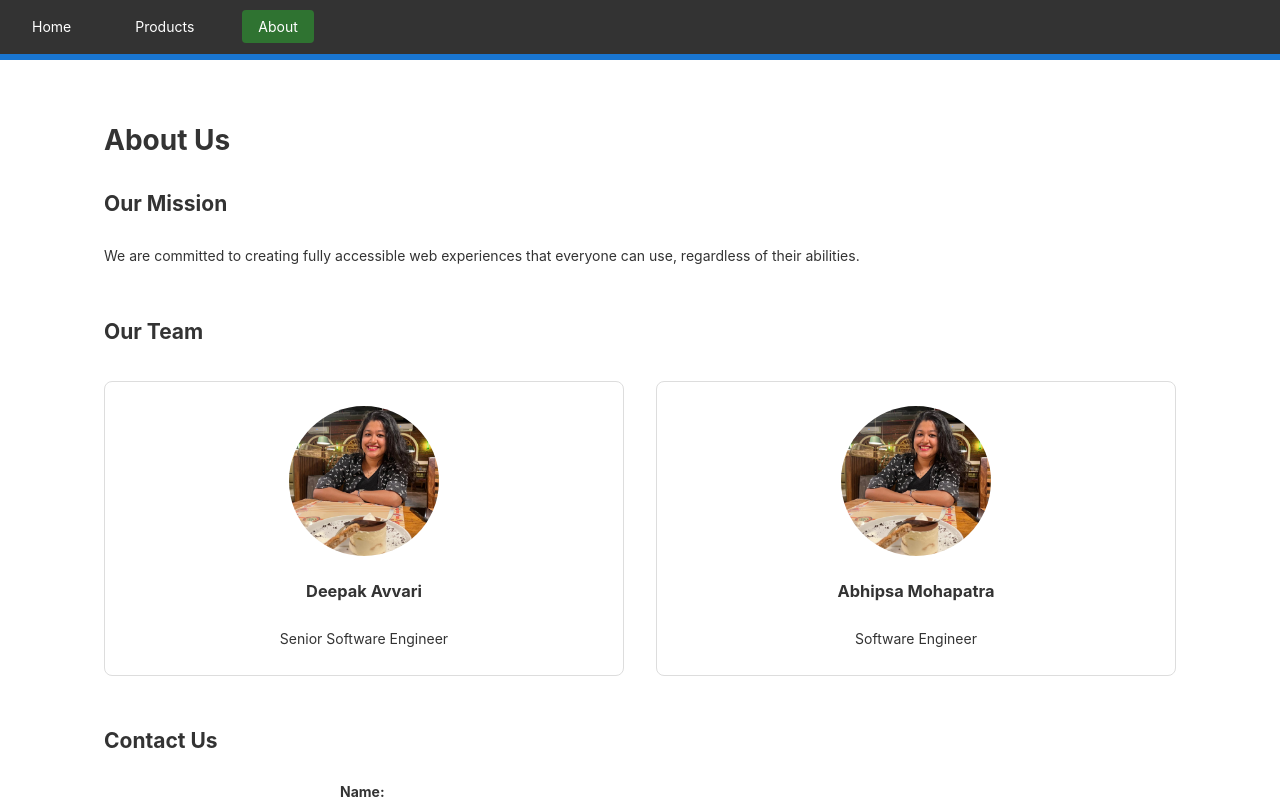
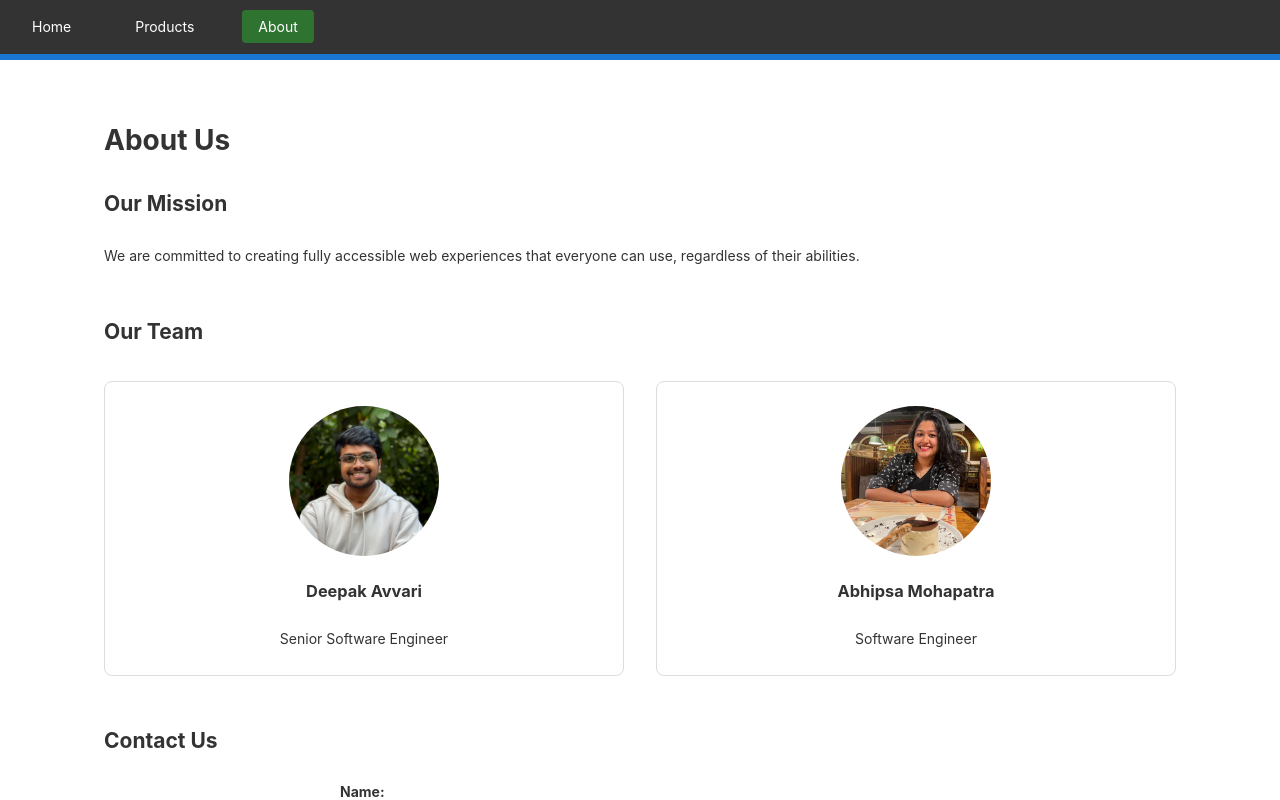
Before and after one commit to davvari-infoblox/Web4All-A11y.Audit.POC, an Angular app: page /about in a window 1280 px wide. Shown: the top 800 px of the page. Built offline with nearby package versions, Linux system fonts and the light colour scheme.

Commit message:
fixed accessibility issues

```diff
--- a/scripts/audit-pr.js
+++ b/scripts/audit-pr.js
@@ -207,14 +207,10 @@ function generateViolationDetails(violation) {
 - **Help:** ${violation.helpUrl}
 <details>
 <summary>Affected Elements (${violation.nodes.length})</summary>
-\`\`\`html
-${violation.nodes.map(node => node.html).join('\n')}
-\`\`\`
 
 ${violation.nodes.map(node => `
 #### Element ${node.target.join(' ')}
 - **HTML:** \`${node.html}\`
-- **Fix Summary:** ${node.failureSummary}
 - **Impact:** ${node.impact || 'Unknown'}
 ${node.any.length ? `- **Must Pass:** ${node.any.map(check => '  - ' + check.message).join('\n')}` : ''}
 ${node.all.length ? `- **Required Fixes:** ${node.all.map(check => '  - ' + check.message).join('\n')}` : ''}
--- a/src/app/components/about/about.component.css
+++ b/src/app/components/about/about.component.css
@@ -18,6 +18,8 @@ section {
   grid-template-columns: repeat(auto-fit, minmax(250px, 1fr));
   gap: 2rem;
   margin-top: 2rem;
+  padding: 0; /* Remove default padding from ul */
+  list-style-type: none; /* Remove bullets from list items */
 }
 
 .team-member {
@@ -26,13 +28,15 @@ section {
   border-radius: 8px;
   text-align: center;
   transition: transform 0.3s, box-shadow 0.3s;
+  list-style-type: none; /* Ensure no bullets */
+  margin: 0; /* Remove default margins from li */
 }
 
 .team-member:hover,
 .team-member:focus {
   transform: translateY(-5px);
   box-shadow: 0 5px 15px rgba(0,0,0,0.1);
-  outline: 2px solid #4CAF50;
+  outline: 2px solid #2d8a30; /* Darkened from #4CAF50 for better contrast */
   outline-offset: 2px;
 }
 
@@ -73,8 +77,8 @@ textarea {
 
 input:focus,
 textarea:focus {
-  border-color: #4CAF50;
-  outline: 2px solid #4CAF50;
+  border-color: #2d8a30; /* Darkened from #4CAF50 for better contrast */
+  outline: 2px solid #2d8a30; /* Darkened from #4CAF50 for better contrast */
   outline-offset: 2px;
 }
 
@@ -112,7 +116,7 @@ textarea:focus-visible {
   margin-top: 1rem;
   padding: 1rem;
   background-color: #e8f5e9;
-  color: #2e7d32;
+  color: #1b5e20; /* Darkened from #2e7d32 for better contrast with the background */
   border-radius: 4px;
   text-align: center;
 }
--- a/src/app/components/about/about.component.html
+++ b/src/app/components/about/about.component.html
@@ -8,23 +8,23 @@
 
   <section class="team-section" aria-labelledby="team-heading">
     <h2 id="team-heading">Our Team</h2>
-    <div class="team-grid" role="list">
-      <div class="team-member" role="listitem" tabindex="0">
-        <img src="assets/abhipsa.jpeg" alt="Deepak Avvari" class="team-image">
+    <ul class="team-grid">
+      <li class="team-member" tabindex="0">
+        <img src="assets/deepak.jpg" alt="Deepak Avvari" class="team-image">
         <h3>Deepak Avvari</h3>
         <p>Senior Software Engineer</p>
-      </div>
-      <div class="team-member" role="listitem" tabindex="0">
+      </li>
+      <li class="team-member" tabindex="0">
         <img src="assets/abhipsa.jpeg" alt="Abhipsa Mohapatra" class="team-image">
         <h3>Abhipsa Mohapatra</h3>
         <p>Software Engineer</p>
-      </div>
-    </div>
+      </li>
+    </ul>
   </section>
 
   <section class="contact-section" aria-labelledby="contact-heading">
     <h2 id="contact-heading">Contact Us</h2>
-    <form class="contact-form" (ngSubmit)="onSubmit()" role="form">
+    <form class="contact-form" (ngSubmit)="onSubmit()">
       <div class="form-group">
         <label for="name">Name:</label>
         <input
--- a/src/app/components/home/home.component.css
+++ b/src/app/components/home/home.component.css
@@ -2,9 +2,9 @@
   --gap: 1.5rem;
   --card-radius: 0.5rem;
   --card-shadow: 0 1px 3px rgba(0,0,0,0.1);
-  --primary: #1a73e8;
-  --primary-hover: #1558b0;
-  --accent: #2ecc71;
+  --primary: #0b5cbe; /* Darkened from #1a73e8 for better contrast */
+  --primary-hover: #094792; /* Darkened from #1558b0 for better contrast */
+  --accent: #219653; /* Darkened from #2ecc71 for better contrast */
   --bg: #fafafa;
   --text: #333;
 }
@@ -49,7 +49,7 @@ h1 {
 }
 
 .cta-button {
-  background-color: green;
+  background-color: #006400; /* Darkened from green for better contrast */
   color: white;
   border: none;
   padding: 1rem 2rem;
@@ -62,7 +62,7 @@ h1 {
 }
 .cta-button:hover,
 .cta-button:focus {
-  background-color: #27ae60;
+  background-color: #005000; /* Darkened for better contrast while maintaining visual hierarchy */
   outline: none;
 }
 
@@ -120,7 +120,7 @@ h1 {
 .price {
   font-size: 1.25rem;
   font-weight: bold;
-  color: var(--primary-hover);
+  color: #094792; /* Explicitly set to ensure contrast */
   margin-bottom: 1rem;
 }
 
--- a/src/app/components/products/products.component.css
+++ b/src/app/components/products/products.component.css
@@ -10,12 +10,12 @@ h1 {
 .loading-indicator {
   text-align: center;
   padding: 2rem;
-  color: #666;
+  color: #545454; /* Darkened from #666 to meet 4.5:1 contrast ratio requirement */
 }
 
 .error-message {
   background-color: #ffebee;
-  color: #c62828;
+  color: #9a0000; /* Darkened from #c62828 to ensure better contrast with the background */
   padding: 1rem;
   border-radius: 4px;
   margin: 1rem 0;
```
Also changed, not shown: src/assets/deepak.jpg (added).
